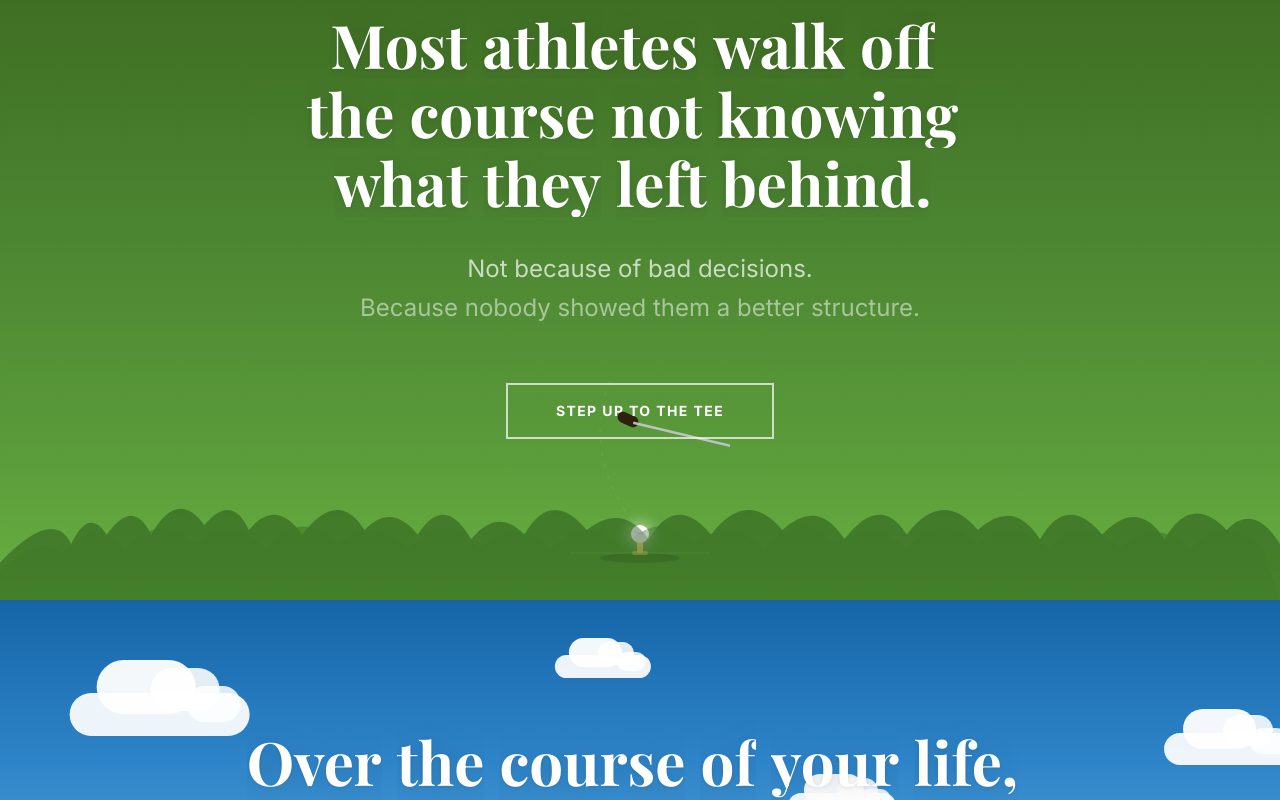
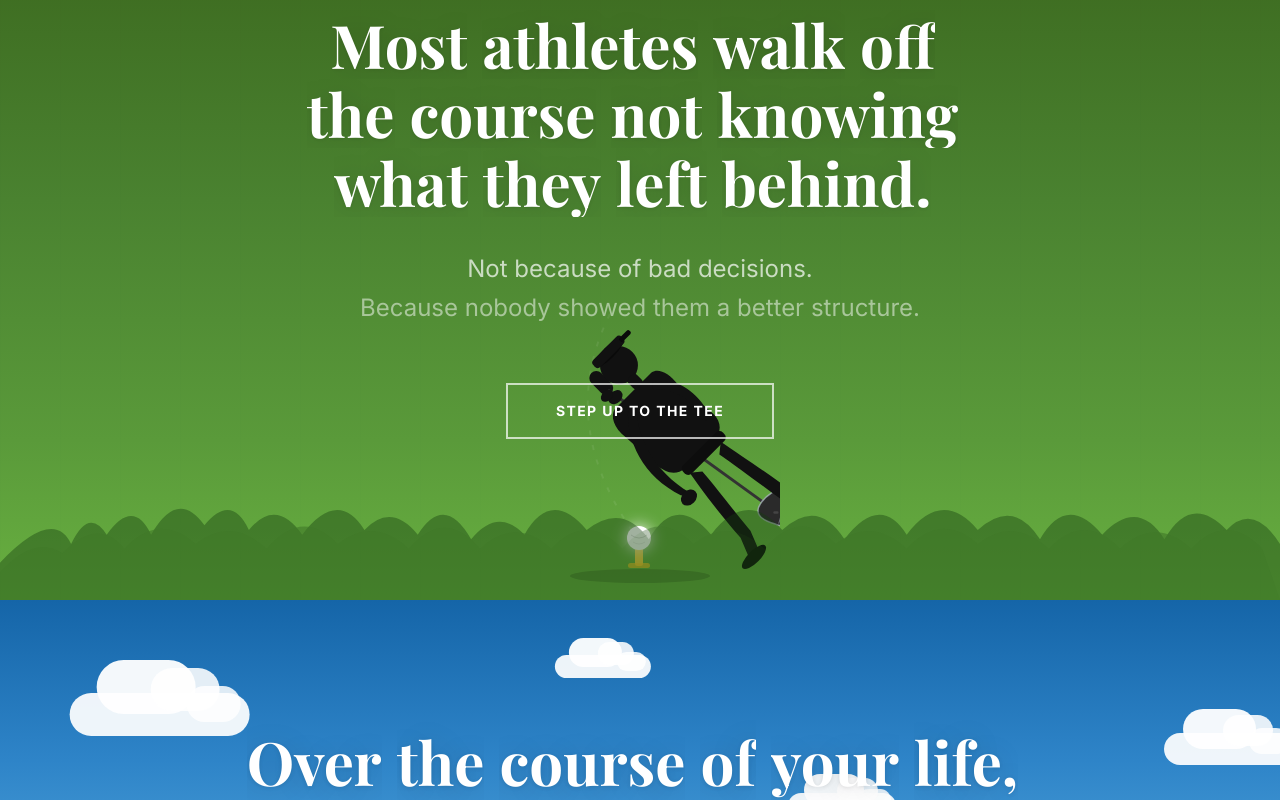
Before and after one commit to tneville65/thebacknine, a Next.js app: page / in a window 1280 px wide. Shown: the part 1000-1800 px from the top of the page. Built offline with nearby package versions, Linux system fonts and the light colour scheme; a web font is replaced by a local one.

Commit message:
feat: full golfer silhouette, premium driver club head, proper ball-on-tee disappears at impact, ball flies toward viewer

```diff
--- a/components/ClubSwing.tsx
+++ b/components/ClubSwing.tsx
@@ -7,83 +7,75 @@ gsap.registerPlugin(ScrollTrigger);
 
 export default function ClubSwing() {
   const sectionRef = useRef<HTMLDivElement>(null);
-  const clubRef = useRef<SVGGElement>(null);
-  const ballRef = useRef<HTMLDivElement>(null);
+  const golferRef = useRef<SVGGElement>(null);       // full golfer silhouette group
+  const teeBallRef = useRef<SVGCircleElement>(null); // ball sitting on tee — disappears at impact
+  const flyBallRef = useRef<HTMLDivElement>(null);   // flying ball — grows toward viewer
   const zoomRef = useRef<HTMLDivElement>(null);
 
   useEffect(() => {
     const section = sectionRef.current;
-    const club = clubRef.current;
-    const ball = ballRef.current;
+    const golfer = golferRef.current;
+    const teeBall = teeBallRef.current;
+    const flyBall = flyBallRef.current;
     const zoom = zoomRef.current;
-    if (!section || !club || !ball || !zoom) return;
+    if (!section || !golfer || !teeBall || !flyBall || !zoom) return;
 
     // Initial state
-    gsap.set(club, { rotation: -65, transformOrigin: "50px 20px" });
-    gsap.set(ball, {
-      opacity: 0,
-      scale: 0.2,
-      x: "-50%",
-      y: "0%",
-      left: "50%",
-      top: "50%",
-      position: "fixed",
-      zIndex: 100,
-    });
-    gsap.set(zoom, { scale: 1, y: 0 });
+    gsap.set(golfer, { rotation: -45, transformOrigin: "110px 60px" }); // backswing
+    gsap.set(teeBall, { opacity: 1 });
+    gsap.set(flyBall, { opacity: 0, scale: 0.15 });
+    gsap.set(zoom, { scale: 1, y: 0, opacity: 1 });
 
     const tl = gsap.timeline({
       scrollTrigger: {
         trigger: section,
-        start: "top 70%",
-        end: "bottom 10%",
-        scrub: 0.8,
+        start: "top 65%",
+        end: "bottom 5%",
+        scrub: 0.7,
       },
     });
 
-    // Phase 1: Zoom into tee (0 → 0.2)
-    tl.to(zoom, { scale: 2.2, y: -60, duration: 0.2, ease: "power2.in" }, 0);
+    // 0 → 0.2: zoom camera in toward tee
+    tl.to(zoom, { scale: 2.0, y: -50, duration: 0.2, ease: "power1.in" }, 0);
 
-    // Phase 2: Club swings through impact (0.15 → 0.45)
-    tl.to(club, {
-      rotation: 55,
-      transformOrigin: "50px 20px",
-      duration: 0.3,
+    // 0.15 → 0.48: golfer swings — backswing to follow-through
+    tl.to(golfer, {
+      rotation: 40,
+      transformOrigin: "110px 60px",
+      duration: 0.33,
       ease: "power3.in",
     }, 0.15);
 
-    // Phase 3: Ball launches TOWARD viewer — grows from small to large (0.4 → 0.85)
-    tl.to(ball, {
-      opacity: 1,
+    // 0.46: impact — tee ball vanishes
+    tl.to(teeBall, { opacity: 0, scale: 1.3, duration: 0.04, ease: "power3.out" }, 0.46);
+
+    // 0.48: fly ball appears and grows TOWARD viewer (z-axis)
+    tl.fromTo(flyBall,
+      { opacity: 0, scale: 0.15, y: "0px" },
+      { opacity: 1, scale: 1.0, y: "-5vh", duration: 0.05, ease: "none" },
+      0.48
+    );
+    tl.to(flyBall, {
       scale: 8,
-      y: "-30vh",
-      duration: 0.08,
-      ease: "none",
-    }, 0.4);
-
-    tl.to(ball, {
-      scale: 18,
-      opacity: 0.6,
-      y: "-50vh",
-      duration: 0.35,
+      opacity: 0.85,
+      y: "-35vh",
+      duration: 0.3,
       ease: "power2.out",
-    }, 0.48);
-
-    // Phase 4: Ball fades into clouds (0.83 → 1.0)
-    tl.to(ball, {
-      scale: 30,
+    }, 0.53);
+    tl.to(flyBall, {
+      scale: 22,
       opacity: 0,
       y: "-65vh",
-      duration: 0.17,
+      duration: 0.2,
       ease: "power1.in",
     }, 0.83);
 
-    // Zoom back out and fade scene
+    // zoom back out + fade scene as ball flies
     tl.to(zoom, {
-      scale: 1,
-      y: 0,
+      scale: 0.9,
+      y: 30,
       opacity: 0,
-      duration: 0.4,
+      duration: 0.45,
       ease: "power2.inOut",
     }, 0.55);
 
@@ -91,64 +83,157 @@ export default function ClubSwing() {
   }, []);
 
   return (
-    <div ref={sectionRef} className="absolute inset-0 flex items-end justify-center pb-8 z-10">
-      {/* Ball — fixed position, grows toward viewer */}
+    <div ref={sectionRef} className="absolute inset-0 flex items-end justify-center pb-4 z-0 overflow-hidden">
+
+      {/* Flying ball — grows toward viewer */}
       <div
-        ref={ballRef}
+        ref={flyBallRef}
         style={{
           position: "fixed",
-          width: 20,
-          height: 20,
+          top: "62%",
+          left: "50%",
+          width: 24,
+          height: 24,
+          marginLeft: -12,
+          marginTop: -12,
           borderRadius: "50%",
-          background: "radial-gradient(circle at 35% 35%, #ffffff, #e0e0e0)",
-          boxShadow: "0 0 20px rgba(255,255,255,0.9), 0 0 60px rgba(255,255,255,0.4)",
+          background: "radial-gradient(circle at 33% 33%, #ffffff 0%, #dde8f0 55%, #b8c8d8 100%)",
+          boxShadow: "0 0 12px rgba(255,255,255,0.9), 0 0 40px rgba(255,255,255,0.5), inset 0 -3px 6px rgba(0,0,0,0.08)",
           pointerEvents: "none",
-          zIndex: 100,
+          zIndex: 50,
           opacity: 0,
           transformOrigin: "center center",
         }}
       />
 
-      {/* Club + tee SVG */}
-      <div ref={zoomRef} className="flex flex-col items-center pointer-events-none">
-        <svg width="180" height="220" viewBox="0 0 180 220" fill="none" xmlns="http://www.w3.org/2000/svg">
-          {/* Ground shadow */}
-          <ellipse cx="90" cy="210" rx="40" ry="5" fill="rgba(0,0,0,0.15)" />
+      {/* Golfer SVG */}
+      <div ref={zoomRef} className="pointer-events-none select-none" style={{ position: "relative" }}>
+        <svg
+          width="280"
+          height="320"
+          viewBox="0 0 280 320"
+          fill="none"
+          xmlns="http://www.w3.org/2000/svg"
+        >
+          {/* ── Ground shadow ── */}
+          <ellipse cx="140" cy="312" rx="70" ry="7" fill="rgba(0,0,0,0.18)" />
 
-          {/* Ground */}
-          <line x1="20" y1="205" x2="160" y2="205" stroke="rgba(255,255,255,0.15)" strokeWidth="1" />
+          {/* ── Tee ── */}
+          {/* Post */}
+          <rect x="135" y="280" width="8" height="22" rx="2.5" fill="rgba(255,210,60,0.95)" />
+          {/* Base flange */}
+          <rect x="128" y="299" width="22" height="5" rx="2.5" fill="rgba(255,200,40,0.7)" />
 
-          {/* Tee post */}
-          <rect x="87" y="190" width="6" height="15" rx="1.5" fill="rgba(255,220,100,0.9)" />
-          {/* Tee base */}
-          <rect x="82" y="203" width="16" height="4" rx="2" fill="rgba(255,220,100,0.6)" />
+          {/* ── Ball on tee ── */}
+          <circle ref={teeBallRef} cx="139" cy="274" r="12" fill="white" style={{ filter: "drop-shadow(0 0 8px rgba(255,255,255,0.95))" }} />
+          {/* Dimple lines */}
+          <path d="M 131 271 Q 139 277 147 271" stroke="rgba(180,180,180,0.45)" strokeWidth="1" fill="none" />
+          <path d="M 133 278 Q 139 282 145 278" stroke="rgba(180,180,180,0.3)" strokeWidth="0.75" fill="none" />
 
-          {/* Ball on tee (disappears on impact) */}
-          <circle cx="90" cy="186" r="9" fill="white" style={{ filter: "drop-shadow(0 0 8px rgba(255,255,255,0.9))" }} />
-          {/* Ball seam */}
-          <path d="M 84 183 Q 90 188 96 183" stroke="rgba(180,180,180,0.5)" strokeWidth="1" fill="none" />
+          {/* ── Swing trail (faint arc behind golfer) ── */}
+          <path
+            d="M 110 50 Q 55 160 136 272"
+            fill="none"
+            stroke="rgba(255,255,255,0.07)"
+            strokeWidth="2"
+            strokeDasharray="5 10"
+          />
 
-          {/* Golf club */}
-          <g ref={clubRef}>
-            {/* Grip */}
-            <rect x="55" y="15" width="11" height="22" rx="5.5" fill="rgba(40,20,10,0.9)" />
-            {/* Shaft */}
-            <line x1="60" y1="33" x2="91" y2="184" stroke="rgba(200,200,210,0.9)" strokeWidth="2.5" strokeLinecap="round" />
-            {/* Club head (driver) */}
-            <path d="M 80 188 Q 86 178 100 180 Q 110 182 108 192 Q 104 200 90 198 Q 78 196 80 188 Z"
-              fill="rgba(160,170,190,0.95)" stroke="rgba(220,225,235,0.8)" strokeWidth="1" />
-            {/* Club face line */}
-            <line x1="83" y1="192" x2="105" y2="187" stroke="rgba(255,255,255,0.3)" strokeWidth="0.75" />
+          {/* ── Golfer silhouette ── */}
+          {/* All black fill, layered behind ball/tee via SVG ordering */}
+          <g ref={golferRef}>
+            {/* === CLUB SHAFT + HEAD === */}
+            {/* Grip end */}
+            <rect x="98" y="38" width="14" height="28" rx="7" fill="#111" />
+            {/* Shaft — tapers from grip to head */}
+            <path d="M 105 63 L 138 268" stroke="#333" strokeWidth="3" strokeLinecap="round" />
+            {/* Club head — modern driver shape */}
+            <path
+              d="M 128 274
+                 C 120 260 122 252 132 250
+                 C 140 248 156 250 162 258
+                 C 168 266 166 278 158 282
+                 C 148 287 130 284 128 274 Z"
+              fill="#2a2a2a"
+              stroke="rgba(180,190,200,0.7)"
+              strokeWidth="1.5"
+            />
+            {/* Club face highlight */}
+            <line x1="131" y1="277" x2="157" y2="262" stroke="rgba(220,230,240,0.4)" strokeWidth="1" />
+            {/* Hosel */}
+            <path d="M 136 266 L 138 268" stroke="#444" strokeWidth="2.5" strokeLinecap="round" />
+
+            {/* === BODY — silhouette === */}
+            {/* Head */}
+            <circle cx="130" cy="52" r="19" fill="#111" />
+            {/* Cap brim */}
+            <ellipse cx="132" cy="36" rx="20" ry="6" fill="#0a0a0a" />
+            <rect x="112" y="30" width="40" height="10" rx="4" fill="#111" />
+            <rect x="148" y="33" width="14" height="5" rx="2" fill="#0a0a0a" />
+
+            {/* Neck */}
+            <rect x="124" y="68" width="12" height="14" rx="4" fill="#111" />
+
+            {/* Torso */}
+            <path
+              d="M 96 80
+                 C 88 82 82 92 84 108
+                 L 86 148
+                 C 87 162 92 170 104 172
+                 L 148 172
+                 C 158 170 164 162 162 148
+                 L 158 108
+                 C 160 92 156 82 148 80
+                 Z"
+              fill="#111"
+            />
+
+            {/* Left arm (lead arm — extended toward ball) */}
+            <path
+              d="M 105 90 C 82 110 68 148 82 188 L 90 192 C 80 152 92 115 112 95 Z"
+              fill="#111"
+            />
+            {/* Left hand */}
+            <ellipse cx="86" cy="195" rx="9" ry="7" fill="#111" />
+
+            {/* Right arm (trail arm — bent) */}
+            <path
+              d="M 142 88 C 162 100 168 125 158 155 L 150 152 C 158 125 152 104 136 93 Z"
+              fill="#111"
+            />
+            {/* Right hand on grip */}
+            <ellipse cx="105" cy="72" rx="8" ry="6" fill="#111" />
+            <ellipse cx="100" cy="65" rx="7" ry="5" fill="#111" />
+
+            {/* Hip/belt area */}
+            <rect x="100" y="168" width="56" height="12" rx="5" fill="#0d0d0d" />
+
+            {/* Left leg */}
+            <path
+              d="M 104 178
+                 C 100 200 96 230 94 260
+                 L 86 280
+                 L 98 282
+                 L 106 262
+                 C 108 240 112 212 114 186 Z"
+              fill="#111"
+            />
+            {/* Left foot */}
+            <ellipse cx="90" cy="283" rx="16" ry="6" fill="#0a0a0a" />
+
+            {/* Right leg */}
+            <path
+              d="M 148 178
+                 C 152 200 158 228 162 256
+                 L 168 278
+                 L 156 282
+                 L 150 262
+                 C 146 236 142 208 138 186 Z"
+              fill="#111"
+            />
+            {/* Right foot */}
+            <ellipse cx="163" cy="282" rx="18" ry="6" fill="#0a0a0a" />
           </g>
-
-          {/* Backswing trail arc */}
-          <path
-            d="M 60 33 Q 30 110 91 184"
-            fill="none"
-            stroke="rgba(255,255,255,0.06)"
-            strokeWidth="1.5"
-            strokeDasharray="4 8"
-          />
         </svg>
       </div>
     </div>
```
